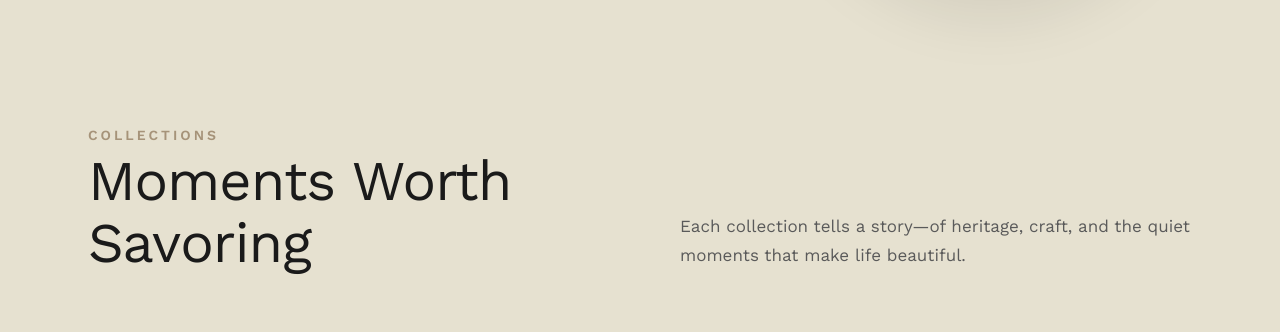
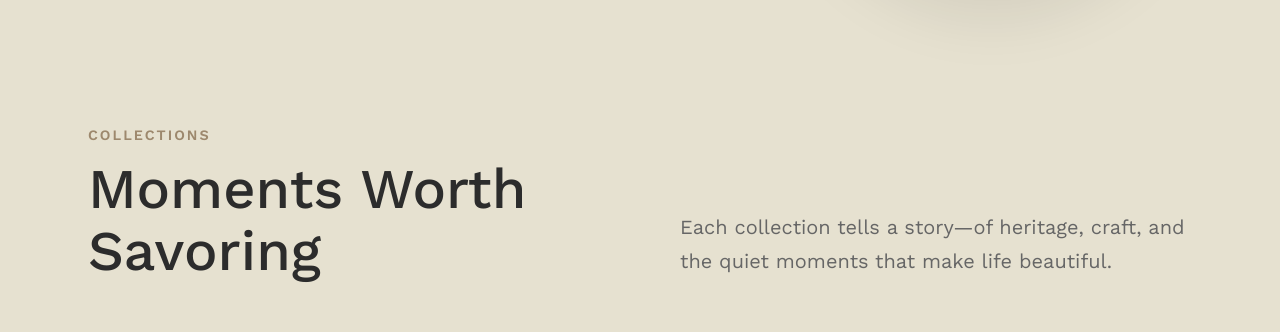
Before and after one commit to dudychvo/tea, a React (Vite) app: page / in a window 1280 px wide. Shown: the part 1265-1597 px from the top of the page. Built offline with nearby package versions, Linux system fonts and the light colour scheme.

Commit message:
update home products component

```diff
--- a/src/components/HomeProducts/HomeProducts.module.scss
+++ b/src/components/HomeProducts/HomeProducts.module.scss
@@ -1,4 +1,5 @@
 @use '../../variables/fonts';
+@use '../../variables/colours';
 
 .container {
   max-width: 1200px;
@@ -28,25 +29,23 @@
 .titleGroup {
   display: flex;
   flex-direction: column;
-  gap: 8px;
 }
 
 .eyebrow {
-  font-size: 0.875rem;
+  font-size: 0.9rem;
   font-weight: 600;
-  letter-spacing: 3px;
+  letter-spacing: 2px;
   text-transform: uppercase;
-  color: #8b7355;
-  opacity: 0.7;
+  color: colours.$h-text-secondary;
+  margin-bottom: 16px;
+  opacity: 0.8;
 }
 
 .mainTitle {
   font-size: 3.5rem;
-  font-weight: 400;
+  font-weight: 500;
   line-height: 1.1;
-  color: #1a1a1a;
-  margin: 0;
-  letter-spacing: -1px;
+  color: colours.$h-text-main;
 
   @media (max-width: 768px) {
     font-size: 2.5rem;
@@ -54,11 +53,9 @@
 }
 
 .intro {
-  font-size: 1.0625rem;
+  font-size: 1.25rem;
   line-height: 1.7;
-  color: #5a5a5a;
-  margin: 0;
-  align-self: end;
+  color: colours.$h-text-desc;
   padding-bottom: 4px;
 
   @media (max-width: 768px) {
```
